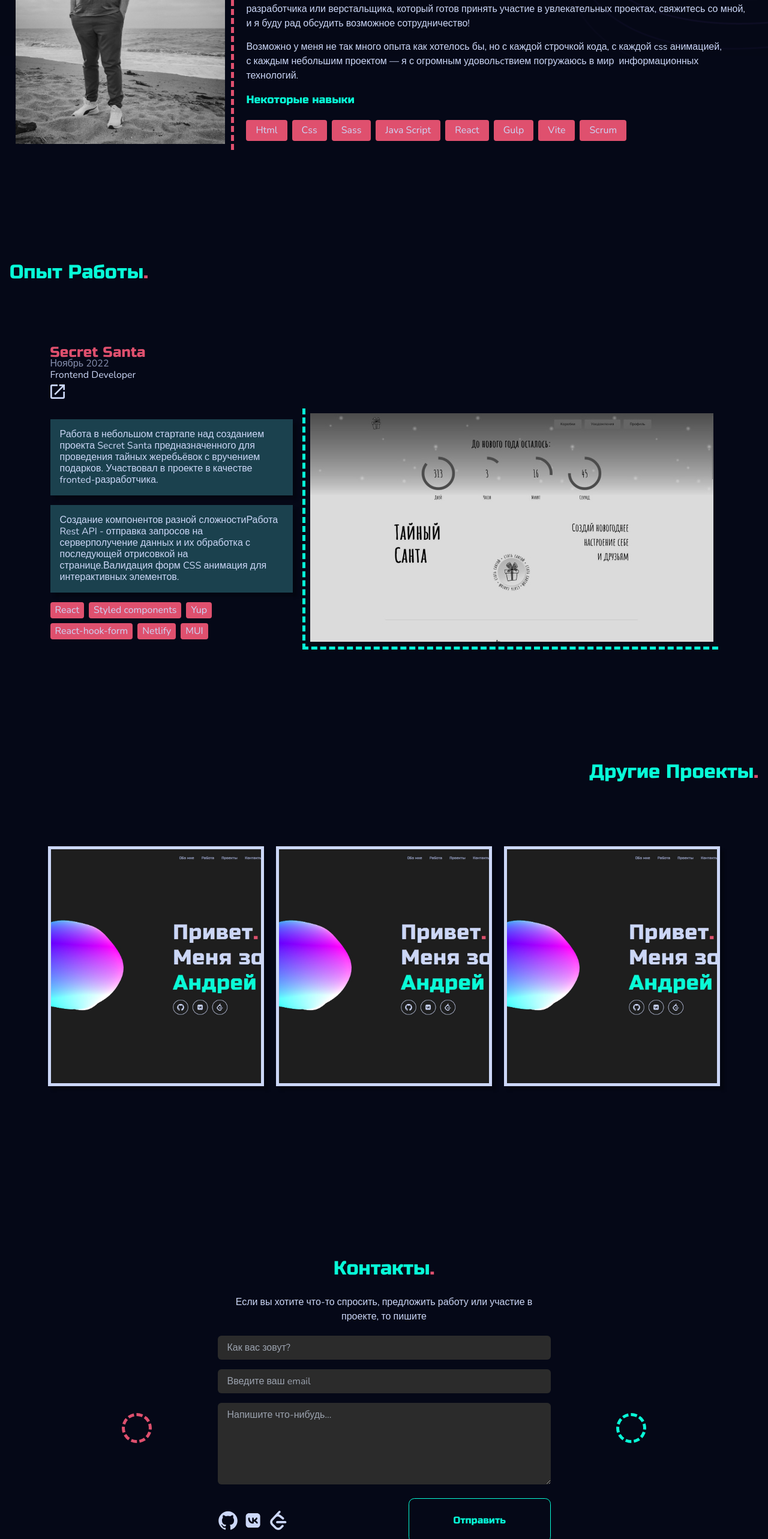
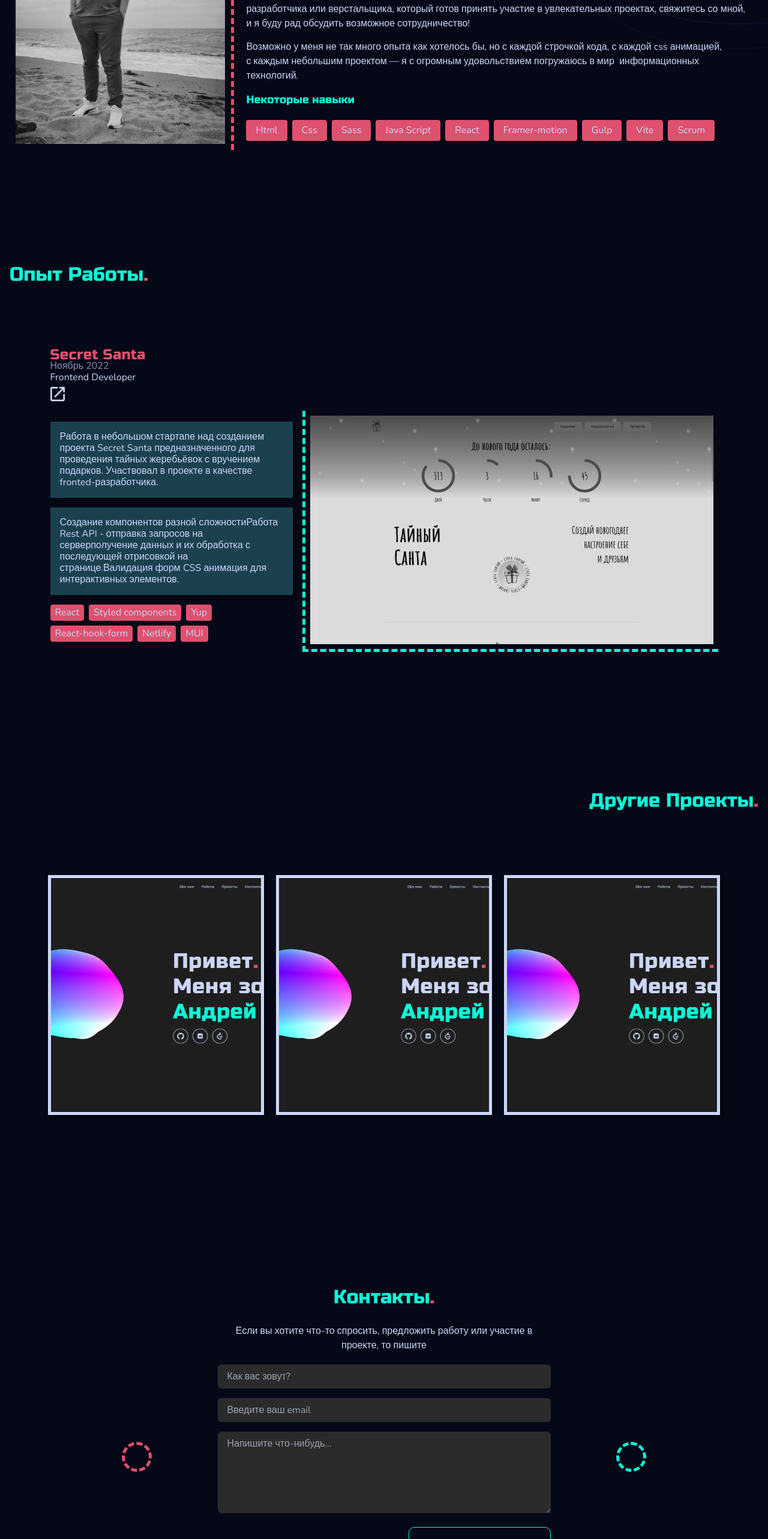
Before and after one commit to Andy-Esm/my-portfolio, a React (Vite) app: page / in a window 1280 px wide. Shown: the part 1472-4038 px from the top of the page at 60% size. Built offline with nearby package versions, Linux system fonts and the light colour scheme.

Commit message:
Complite animation

```diff
--- a/package.json
+++ b/package.json
@@ -16,7 +16,6 @@
     "maath": "^0.5.2",
     "react": "^18.2.0",
     "react-dom": "^18.2.0",
-    "react-intersection-observer": "^9.4.3",
     "react-router-dom": "^6.8.2",
     "three": "^0.150.1"
   },
--- a/src/constants/index.js
+++ b/src/constants/index.js
@@ -96,6 +96,7 @@ const skills = [
 	'Sass',
 	'Java Script',
 	'React',
+	'Framer-motion',
 	'Gulp',
 	'Vite',
 	'Scrum',
--- a/src/layouts/AboutMe/AboutMe.jsx
+++ b/src/layouts/AboutMe/AboutMe.jsx
@@ -1,48 +1,91 @@
+import {motion} from 'framer-motion';
 import React from 'react';
 import myself from '../../assets/myself.jpg';
 import {skills} from '../../constants';
+import {slideDown, slideRight, textVariant} from '../../utils/motion';
 import style from './about.module.css';
 const AboutMe = () => {
 	return (
-		<section className={`${style.aboutMe}  `}>
-			<h2 className={`${style.aboutTitle} title`}>
+		<motion.section
+			className={`${style.aboutMe}  `}
+			initial="hidden"
+			viewport={{amount: 0.4, once: true}}
+			whileInView="visible"
+			id="about"
+		>
+			<motion.h2 className={`${style.aboutTitle} title`} variants={slideDown}>
 				Немного обо мне<span className={style.titleAccent}>.</span>
-			</h2>
+			</motion.h2>
 			<div className={style.wrapper}>
-				<div className={style.imgBox}>
-					<img src={myself} alt="" className={style.img} />
-				</div>
+				<motion.div className={style.imgBox} variants={textVariant(0.4)}>
+					<motion.img
+						src={myself}
+						alt=""
+						className={style.img}
+						variants={slideRight}
+						custom={1.3}
+					/>
+				</motion.div>
 				<div className={style.aboutText}>
-					<p className={style.aboutTextItem}>
+					<motion.p
+						className={style.aboutTextItem}
+						variants={textVariant(0.2)}
+						custom={1}
+					>
 						Меня зовут <span className={style.accent}>Андрей</span> и я занимаюсь
 						вёрсткой и Frontend разработкой на React.
-					</p>
-					<p className={style.aboutTextItem}>
+					</motion.p>
+					<motion.p
+						className={style.aboutTextItem}
+						variants={textVariant(0.2)}
+						custom={1.2}
+					>
 						Свои навыки я использую для создания интуитивно понятных, красивых
 						интерфейсов. Я люблю работать в команде и придерживаюсь методологии Scrum
 						для эффективной разработки проектов.
-					</p>
-					<p className={style.aboutTextItem}>
+					</motion.p>
+					<motion.p
+						className={style.aboutTextItem}
+						variants={textVariant(0.2)}
+						custom={1.4}
+					>
 						Моей любимой частью работы является создание анимаций и визуальной части
 						сайта, которые помогают моим проектам выделяться на фоне других. Я
 						убежден, что даже самые простые детали могут повысить удобство
 						использования продукта, поэтому стараюсь улучшать пользовательский опыт
 						во всех аспектах.
-					</p>
-					<p className={style.aboutTextItem}>
+					</motion.p>
+					<motion.p
+						className={style.aboutTextItem}
+						variants={textVariant(0.2)}
+						custom={1.6}
+					>
 						Я всегда готов к решению новых задач и не боюсь испытывать новые подходы.
 						Если вы ищете React разработчика или верстальщика, который готов принять
 						участие в увлекательных проектах, свяжитесь со мной, и я буду рад
 						обсудить возможное сотрудничество!
-					</p>
-					<p className={style.aboutTextItem}>
+					</motion.p>
+					<motion.p
+						className={style.aboutTextItem}
+						variants={textVariant(0.2)}
+						custom={1.8}
+					>
 						Возможно у меня не так много опыта как хотелось бы, но с каждой строчкой
 						кода, с каждой css анимацией, с каждым небольшим проектом — я с огромным
-						удовольcтвием погружаюсь в мир  информационных технологий.
-					</p>
-					<div className={style.skills}>
+						удовольствием погружаюсь в мир  информационных технологий.
+					</motion.p>
+					<motion.div
+						className={style.skills}
+						initial="hidden"
+						viewport={{amount: 0.4, once: true}}
+						whileInView="visible"
+					>
 						<h3 className={style.skillsTitle}>Некоторые навыки</h3>
-						<div className={style.skillsWrapper}>
+						<motion.div
+							className={style.skillsWrapper}
+							variants={textVariant(0.4)}
+							custom={1}
+						>
 							{skills.map((el) => {
 								return (
 									<>
@@ -50,11 +93,11 @@ const AboutMe = () => {
 									</>
 								);
 							})}
-						</div>
-					</div>
+						</motion.div>
+					</motion.div>
 				</div>
 			</div>
-		</section>
+		</motion.section>
 	);
 };
 
--- a/src/layouts/AnotherProjects/AnotherProjects.jsx
+++ b/src/layouts/AnotherProjects/AnotherProjects.jsx
@@ -1,27 +1,43 @@
+import {motion} from 'framer-motion';
 import React from 'react';
+import icons from '../../assets/icons.svg';
+import portfolio from '../../assets/portfolio-bg.jpg';
+import {projects} from '../../constants';
+import {slideLeft, slideLeftHover, textVariant} from '../../utils/motion';
 import style from './another-projects.module.css';
-import {projects} from '../../constants';
-import portfolio from '../../assets/portfolio-bg.jpg';
-import icons from '../../assets/icons.svg';
 
 const AnotherProjects = () => {
 	return (
-		<section className={style.projects}>
-			<h2 className={`${style.projectsTitle} title`}>
+		<motion.section
+			className={style.projects}
+			initial="hidden"
+			whileInView="visible"
+			viewport={{amount: 0.4, once: true}}
+			id="projects"
+		>
+			<motion.h2 className={`${style.projectsTitle} title`} variants={slideLeft}>
 				Другие проекты<span className={style.redAccent}>.</span>
-			</h2>
+			</motion.h2>
 			<div className={style.wrapper}>
-				<div className={style.projectsList}>
+				<ul className={style.projectsList}>
 					{projects.map((project) => (
-						<div className={style.projectItem} key={project.id}>
-							<div className={style.projectTextBox}>
+						<motion.li
+							className={style.projectItem}
+							key={project.id}
+							variants={textVariant(0.4)}
+							custom={project.id - 0.5}
+							whileHover="visible"
+						>
+							<motion.div className={style.projectTextBox} variants={slideLeftHover}>
 								<h4 className={style.projectTitle}>{project.title}</h4>
 								<p className={style.projectDescription}>{project.description}</p>
 								<div className={style.projectTech}>
-									{project.tech.map((el) => {
+									{project.tech.map((el, idx) => {
 										return (
 											<>
-												<span className={style.skills}>{el}</span>
+												<span className={style.skills} key={idx}>
+													{el}
+												</span>
 											</>
 										);
 									})}
@@ -48,13 +64,13 @@ const AnotherProjects = () => {
 										</svg>
 									</a>
 								</div>
-							</div>
+							</motion.div>
 							<img src={portfolio} alt="" className={style.projectImg} />
-						</div>
+						</motion.li>
 					))}
-				</div>
+				</ul>
 			</div>
-		</section>
+		</motion.section>
 	);
 };
 
--- a/src/layouts/AnotherProjects/another-projects.module.css
+++ b/src/layouts/AnotherProjects/another-projects.module.css
@@ -37,17 +37,10 @@
 	width: 100%;
 	height: 100%;
 	background-color: var(--bg-clr-secondary);
-	opacity: 0.9;
 	display: flex;
 	flex-direction: column;
 	gap: 12px;
 	padding: 30px;
-
-	transition: right 0.5s ease-in-out;
-}
-
-.projectItem:hover .projectTextBox {
-	right: 0;
 }
 
 .projectImg {
--- a/src/layouts/Contacts/Contacts.jsx
+++ b/src/layouts/Contacts/Contacts.jsx
@@ -1,10 +1,11 @@
 import emailjs from '@emailjs/browser';
 import {motion} from 'framer-motion';
 import React, {useRef, useState} from 'react';
-import {InView} from 'react-intersection-observer';
+
 import icons from '../../assets/icons.svg';
 import {CircleDecoration} from '../../components';
 import ButtonMain from '../../components/ButtonMain/ButtonMain';
+import {slideUp} from '../../utils/motion';
 import style from './contacts.module.css';
 
 const Contacts = () => {
@@ -56,15 +57,14 @@ const Contacts = () => {
 			);
 	};
 
-	const animation = {
-		opacity: 0,
-		y: 50,
-		transition: {duration: 2, ease: 'easeInOut', delay: 1},
-	};
-
 	return (
-		<section className={style.contacts}>
-			<div className={style.formWrapper}>
+		<motion.section
+			className={style.contacts}
+			initial="hidden"
+			whileInView="visible"
+			id="contacts"
+		>
+			<motion.div className={style.formWrapper}>
 				<h3 className={`${style.contactsTitle} title`}>
 					Контакты<span className={style.accent}>.</span>
 				</h3>
@@ -74,43 +74,48 @@ const Contacts = () => {
 				</p>
 				<CircleDecoration className={style.decorBlue} />
 				<CircleDecoration className={style.decorRed} />
-				<InView>
-					{({inView, ref}) => (
-						<motion.div
-							className={style.motionDiv}
-							ref={ref}
-							animate={inView ? {opacity: 1, y: 0} : animation}
+
+				<motion.form
+					ref={formRef}
+					onSubmit={handleSubmit}
+					className={style.form}
+					variants={slideUp}
 				>
-							<form ref={formRef} onSubmit={handleSubmit} className={style.form}>
 					<label htmlFor="">
-									<input
+						<motion.input
 							className={style.input}
 							type="text"
 							name="name"
 							value={form.name}
 							onChange={handleChange}
 							placeholder="Как вас зовут?"
+							variants={slideUp}
+							custom={1.2}
 						/>
 					</label>
 					<label htmlFor="">
-									<input
+						<motion.input
 							className={style.input}
 							type="email"
 							name="email"
 							value={form.email}
 							onChange={handleChange}
 							placeholder="Введите ваш email"
+							variants={slideUp}
+							custom={1.4}
 						/>
 					</label>
 					<label htmlFor="">
-									<textarea
+						<motion.textarea
 							className={style.textarea}
 							name="message"
 							value={form.message}
 							onChange={handleChange}
 							placeholder="Напишите что-нибудь..."
 							rows="5"
-									></textarea>
+							variants={slideUp}
+							custom={1.6}
+						></motion.textarea>
 					</label>
 					<div className={style.socialWrapper}>
 						<div className={style.socialLinks}>
@@ -135,12 +140,9 @@ const Contacts = () => {
 							type={'submit'}
 						/>
 					</div>
-							</form>
+				</motion.form>
 			</motion.div>
-					)}
-				</InView>
-			</div>
-		</section>
+		</motion.section>
 	);
 };
 
--- a/src/layouts/Work/Work.jsx
+++ b/src/layouts/Work/Work.jsx
@@ -1,19 +1,32 @@
+import {motion} from 'framer-motion';
 import React from 'react';
 import icons from '../../assets/icons.svg';
 import secretSanta from '../../assets/secret-santa.jpg';
 import {experiences} from '../../constants';
+import {slideLeft, slideRight, textVariant} from '../../utils/motion';
 import style from './work.module.css';
 
 const Work = () => {
 	return (
-		<section className={style.work}>
-			<h2 className={`${style.workTitle} title`}>
+		<motion.section
+			className={style.work}
+			initial="hidden"
+			whileInView="visible"
+			viewport={{amount: 0.4, once: true}}
+			id="work"
+		>
+			<motion.h2
+				className={`${style.workTitle} title`}
+				variants={slideRight}
+				custom={1}
+			>
 				Опыт работы<span className={style.redAccent}>.</span>
-			</h2>
+			</motion.h2>
+			<div>
 				{experiences.map((item) => (
 					<div className={style.workWrapper} key={item.id}>
 						<div className={style.workItem}>
-						<div className={style.workHeading}>
+							<motion.div className={style.workHeading} variants={textVariant(0.3)}>
 								<h3 className={style.companyName}>{item.company}</h3>
 								<span className={style.companyDate}>{item.date}</span>
 								<span className={style.companyPosition}>{item.position}</span>
@@ -28,35 +41,61 @@ const Work = () => {
 										<use href={icons + '#website-link'} />
 									</svg>
 								</a>
-						</div>
+							</motion.div>
 
 							<div className={style.workText}>
-							<p className={style.workParagraph}>{item.description}</p>
-							<p className={style.workParagraph}> {item.points}</p>
-							<div className={style.workSkills}>
-								{item.tech.map((el) => {
+								<motion.p
+									className={style.workParagraph}
+									variants={slideRight}
+									custom={1}
+								>
+									{item.description}
+								</motion.p>
+								<motion.p
+									className={style.workParagraph}
+									variants={slideRight}
+									custom={1.2}
+								>
+									{' '}
+									{item.points}
+								</motion.p>
+								<motion.div
+									className={style.workSkills}
+									variants={slideRight}
+									custom={1.4}
+								>
+									{item.tech.map((el, idx) => {
 										return (
 											<>
-											<span className={style.skillsItem}>{el}</span>
+												<span className={style.skillsItem} key={idx}>
+													{el}
+												</span>
 											</>
 										);
 									})}
-							</div>
+								</motion.div>
 							</div>
 
-						<div className={style.workImgBox}>
+							<motion.div className={style.workImgBox} variants={textVariant(0.3)}>
 								<a
 									href="https://secret-santa-1.netlify.app/"
 									target="_blank"
 									rel="noreferrer"
 								>
-								<img src={secretSanta} alt="" className={style.workImage} />
+									<motion.img
+										src={secretSanta}
+										alt=""
+										className={style.workImage}
+										variants={slideLeft}
+										custom={1.4}
+									/>
 								</a>
-						</div>
+							</motion.div>
 						</div>
 					</div>
 				))}
-		</section>
+			</div>
+		</motion.section>
 	);
 };
 
--- a/src/layouts/Work/work.module.css
+++ b/src/layouts/Work/work.module.css
@@ -1,6 +1,6 @@
 .work {
-	padding: var(--gap-lg) 0;
-	margin: 0 0 var(--gap-160) 0;
+	padding: var(--gap-xl) 0;
+	margin: 0 0 200px 0;
 }
 .workTitle {
 	text-align: left;
--- /dev/null
+++ b/src/utils/motion.js
@@ -0,0 +1,114 @@
+const slideUp = {
+	hidden: {
+		y: 100,
+		opacity: 0,
+	},
+	visible: (custom) => ({
+		y: 0,
+		opacity: 1,
+		transition: {
+			duration: 0.5,
+			ease: [0.43, 0.13, 0.23, 0.96],
+			delay: 0.3 * custom,
+		},
+	}),
+};
+
+const slideDown = {
+	hidden: {
+		y: -50,
+		opacity: 0,
+	},
+	visible: (custom) => ({
+		y: 0,
+		opacity: 1,
+		transition: {
+			duration: 0.5,
+			ease: [0.43, 0.13, 0.23, 0.96],
+			delay: 0.3 * custom,
+		},
+	}),
+};
+
+const slideRight = {
+	hidden: {x: -100, opacity: 0},
+	visible: (custom) => ({
+		x: 0,
+		opacity: 1,
+		transition: {
+			duration: 0.5,
+			ease: [0.43, 0.13, 0.23, 0.96],
+			delay: 0.3 * custom,
+		},
+	}),
+};
+const slideLeft = {
+	hidden: {x: 100, opacity: 0},
+	visible: (custom) => ({
+		x: 0,
+		opacity: 1,
+		transition: {
+			duration: 0.5,
+			ease: [0.43, 0.13, 0.23, 0.96],
+			delay: 0.3 * custom,
+		},
+	}),
+};
+
+const slideLeftHover = {
+	hidden: {right: -100, opacity: 0},
+	visible: (custom) => ({
+		right: 0,
+		opacity: 1,
+		transition: {
+			duration: 0.5,
+			ease: [0.43, 0.13, 0.23, 0.96],
+			delay: custom,
+		},
+	}),
+};
+
+const textVariant = (delay) => {
+	return {
+		hidden: {
+			opacity: 0,
+		},
+		visible: (custom) => ({
+			opacity: 1,
+			transition: {
+				ease: [0.43, 0.13, 0.23, 0.96],
+				duration: 1.25,
+				delay: delay * custom,
+			},
+		}),
+	};
+};
+
+const zoomIn = (delay, duration) => {
+	return {
+		hidden: {
+			scale: 0,
+			opacity: 0,
+		},
+		visible: {
+			scale: 1,
+			opacity: 1,
+			transition: {
+				type: 'tween',
+				delay: delay,
+				duration: duration,
+				ease: [0.43, 0.13, 0.23, 0.96],
+			},
+		},
+	};
+};
+
+export {
+	slideUp,
+	slideRight,
+	textVariant,
+	zoomIn,
+	slideDown,
+	slideLeft,
+	slideLeftHover,
+};
```
Also changed, not shown: 1 other file (tests, documents, lock files or other folders). Lines whose indentation alone changed are shown as unchanged.
